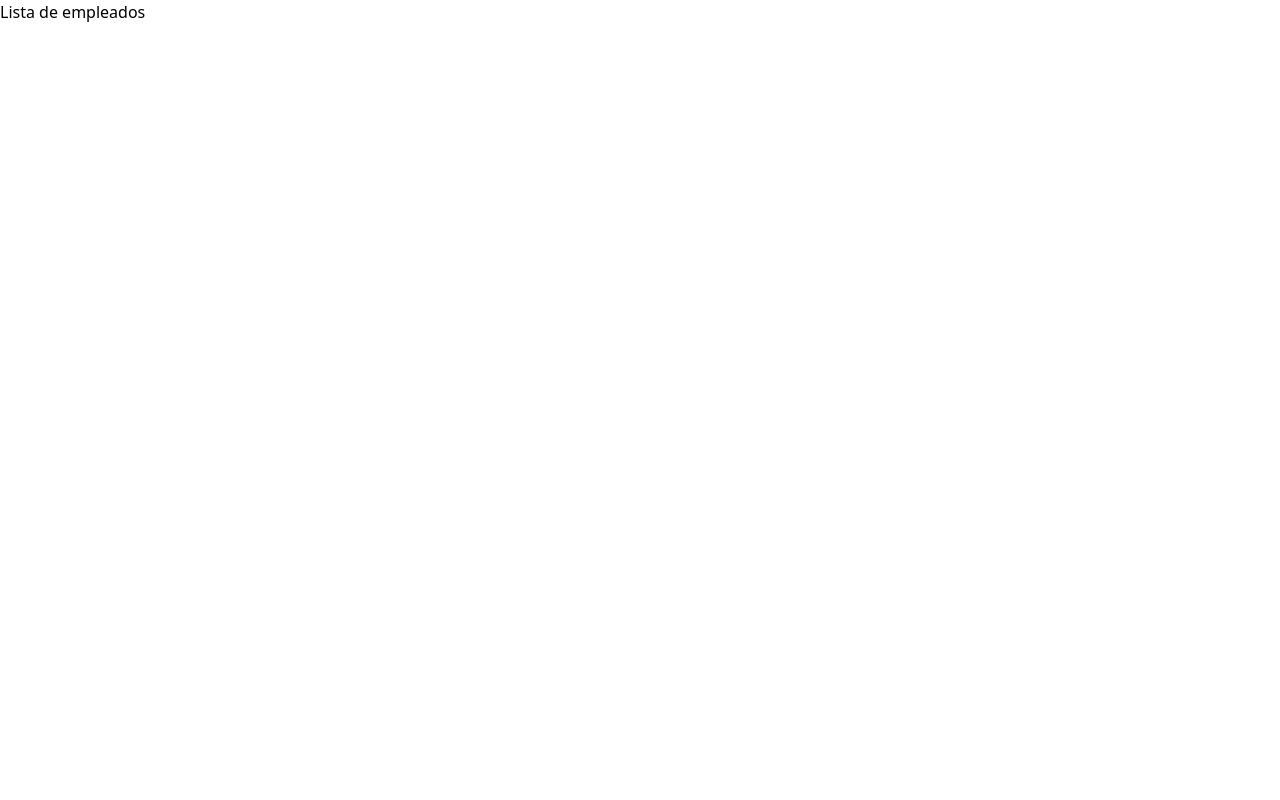
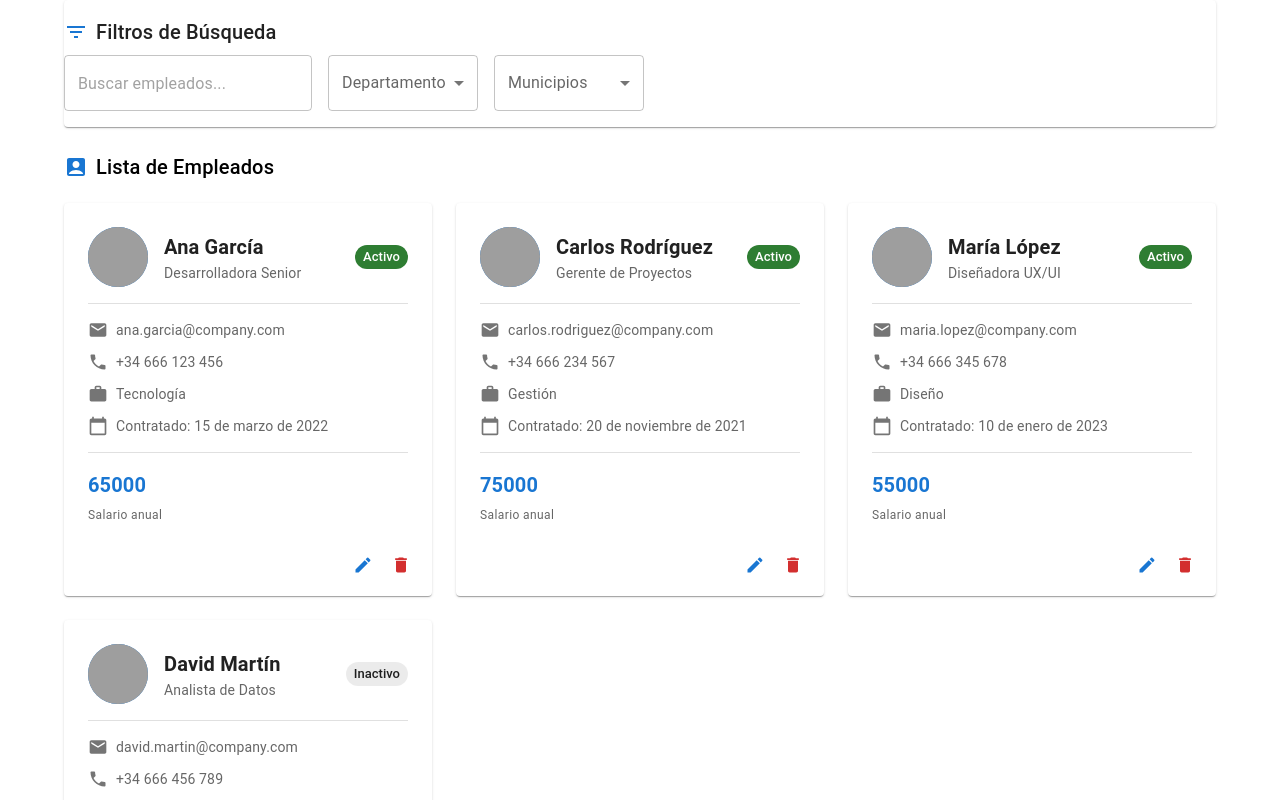
Before and after one commit to c1can/front-pruebaGDA, a React (Vite) app: page /empleados in a window 1280 px wide. Shown: the top 800 px of the page. Built offline with nearby package versions, Linux system fonts and the light colour scheme; grey boxes are pictures that could not be loaded.

Commit message:
add Empleados components

```diff
--- /dev/null
+++ b/src/components/ListaEmpleados.jsx
@@ -0,0 +1,30 @@
+import { useEffect, useState } from "react"
+import { initialEmployees } from "../mocks/empleados"
+import { TarjetaEmpleado } from "./TarjetaEmpleado"
+import { Grid, Box, Typography } from "@mui/material"
+import { AccountBox } from "@mui/icons-material"
+
+export function ListaEmpleados() {
+    const [employees, setEmployees] = useState(initialEmployees)
+
+    useEffect(() => {
+        console.log(employees)
+    }, [])
+
+
+    return(
+        <Box component="div">
+            <Typography variant="h6" sx={{marginY: "20px", display: "flex", alignItems:"center", gap: 1}}>
+                <AccountBox color="primary"/>
+                Lista de Empleados
+            </Typography>
+            <Grid container spacing={3}>
+                {employees.map((employee, index) => <>
+                    <Grid item size={{xs: 6, md: 4}} key={employee.id}>
+                        <TarjetaEmpleado employee={employee}/>
+                    </Grid>
+                </>)}
+            </Grid>
+        </Box>
+    )
+}
--- /dev/null
+++ b/src/components/TarjetaEmpleado.jsx
@@ -0,0 +1,157 @@
+import {
+  Card,
+  CardContent,
+  Avatar,
+  Typography,
+  Chip,
+  IconButton,
+  Box,
+  Stack,
+  Divider
+} from '@mui/material';
+import {
+  Edit as EditIcon,
+  Delete as DeleteIcon,
+  Email as EmailIcon,
+  Phone as PhoneIcon,
+  Work as WorkIcon,
+  CalendarToday as CalendarIcon
+} from '@mui/icons-material';
+
+
+export const TarjetaEmpleado = ({employee}) =>{
+
+    const formatDate = (dateString) => {
+    return new Date(dateString).toLocaleDateString('es-ES', {
+      year: 'numeric',
+      month: 'long',
+      day: 'numeric'
+    });
+  };
+
+  return (
+    <Card
+      sx={{
+        height: '100%',
+        display: 'flex',
+        flexDirection: 'column',
+        transition: 'all 0.3s ease',
+        '&:hover': {
+          transform: 'translateY(-4px)',
+          boxShadow: '0 8px 25px rgba(0,0,0,0.12)'
+        }
+      }}
+    >
+      <CardContent sx={{ flexGrow: 1, p: 3 }}>
+        <Box sx={{ display: 'flex', alignItems: 'center', mb: 2 }}>
+          <Avatar
+            src={employee.avatar}
+            sx={{
+              width: 60,
+              height: 60,
+              mr: 2,
+              bgcolor: 'primary.main',
+              fontSize: '1.2rem',
+              fontWeight: 'bold'
+            }}
+          >
+            {employee.firstName[0]}{employee.lastName[0]}
+          </Avatar>
+          <Box sx={{ flexGrow: 1 }}>
+            <Typography variant="h6" component="h3" fontWeight="bold">
+              {employee.firstName} {employee.lastName}
+            </Typography>
+            <Typography variant="body2" color="text.secondary">
+              {employee.position}
+            </Typography>
+          </Box>
+          <Chip
+            label={employee.status === 'active' ? 'Activo' : 'Inactivo'}
+            color={employee.status === 'active' ? 'success' : 'default'}
+            size="small"
+            sx={{
+              fontWeight: 'medium',
+              textTransform: 'capitalize'
+            }}
+          />
+        </Box>
+
+        <Divider sx={{ my: 2 }} />
+
+        <Stack spacing={1.5}>
+          <Box sx={{ display: 'flex', alignItems: 'center', gap: 1 }}>
+            <EmailIcon color="action" fontSize="small" />
+            <Typography variant="body2" color="text.secondary">
+              {employee.email}
+            </Typography>
+          </Box>
+
+          <Box sx={{ display: 'flex', alignItems: 'center', gap: 1 }}>
+            <PhoneIcon color="action" fontSize="small" />
+            <Typography variant="body2" color="text.secondary">
+              {employee.phone}
+            </Typography>
+          </Box>
+
+          <Box sx={{ display: 'flex', alignItems: 'center', gap: 1 }}>
+            <WorkIcon color="action" fontSize="small" />
+            <Typography variant="body2" color="text.secondary">
+              {employee.department}
+            </Typography>
+          </Box>
+
+          <Box sx={{ display: 'flex', alignItems: 'center', gap: 1 }}>
+            <CalendarIcon color="action" fontSize="small" />
+            <Typography variant="body2" color="text.secondary">
+              Contratado: {formatDate(employee.hireDate)}
+            </Typography>
+          </Box>
+        </Stack>
+
+        <Box sx={{ mt: 2, pt: 2, borderTop: 1, borderColor: 'divider' }}>
+          <Typography variant="h6" color="primary.main" fontWeight="bold">
+            {employee.salary}
+          </Typography>
+          <Typography variant="caption" color="text.secondary">
+            Salario anual
+          </Typography>
+        </Box>
+      </CardContent>
+
+      <Box sx={{
+        p: 2,
+        pt: 0,
+        display: 'flex',
+        justifyContent: 'flex-end',
+        gap: 1
+      }}>
+        <IconButton
+          onClick={() => onEdit(employee)}
+          color="primary"
+          size="small"
+          sx={{
+            '&:hover': {
+              backgroundColor: 'primary.main',
+              color: 'white'
+            }
+          }}
+        >
+          <EditIcon fontSize="small" />
+        </IconButton>
+        <IconButton
+          onClick={() => onDelete(employee.id)}
+          color="error"
+          size="small"
+          sx={{
+            '&:hover': {
+              backgroundColor: 'error.main',
+              color: 'white'
+            }
+          }}
+        >
+          <DeleteIcon fontSize="small" />
+        </IconButton>
+      </Box>
+    </Card>
+  );
+};
--- /dev/null
+++ b/src/mocks/empleados.js
@@ -0,0 +1,54 @@
+export const initialEmployees = [
+  {
+    id: '1',
+    firstName: 'Ana',
+    lastName: 'García',
+    email: 'ana.garcia@company.com',
+    phone: '+34 666 123 456',
+    position: 'Desarrolladora Senior',
+    department: 'Tecnología',
+    salary: 65000,
+    hireDate: '2022-03-15',
+    status: 'active',
+    avatar: 'https://images.pexels.com/photos/774909/pexels-photo-774909.jpeg?auto=compress&cs=tinysrgb&w=150'
+  },
+  {
+    id: '2',
+    firstName: 'Carlos',
+    lastName: 'Rodríguez',
+    email: 'carlos.rodriguez@company.com',
+    phone: '+34 666 234 567',
+    position: 'Gerente de Proyectos',
+    department: 'Gestión',
+    salary: 75000,
+    hireDate: '2021-11-20',
+    status: 'active',
+    avatar: 'https://images.pexels.com/photos/1222271/pexels-photo-1222271.jpeg?auto=compress&cs=tinysrgb&w=150'
+  },
+  {
+    id: '3',
+    firstName: 'María',
+    lastName: 'López',
+    email: 'maria.lopez@company.com',
+    phone: '+34 666 345 678',
+    position: 'Diseñadora UX/UI',
+    department: 'Diseño',
+    salary: 55000,
+    hireDate: '2023-01-10',
+    status: 'active',
+    avatar: 'https://images.pexels.com/photos/1239291/pexels-photo-1239291.jpeg?auto=compress&cs=tinysrgb&w=150'
+  },
+  {
+    id: '4',
+    firstName: 'David',
+    lastName: 'Martín',
+    email: 'david.martin@company.com',
+    phone: '+34 666 456 789',
+    position: 'Analista de Datos',
+    department: 'Tecnología',
+    salary: 60000,
+    hireDate: '2022-07-05',
+    status: 'inactive',
+    avatar: 'https://images.pexels.com/photos/1681010/pexels-photo-1681010.jpeg?auto=compress&cs=tinysrgb&w=150'
+  }
+];
--- a/src/pages/Empleados.jsx
+++ b/src/pages/Empleados.jsx
@@ -1,5 +1,92 @@
-export function Empleados() {
-    return(
-        <h1>Lista de empleados</h1>
-    )
-}
+import {
+  Container,
+  Box,
+  Grid,
+  InputLabel,
+  TextField,
+  FormControl,
+  Select,
+  MenuItem,
+  Typography,
+  Paper,
+  Stack
+} from '@mui/material';
+import {
+  Search as SearchIcon,
+  FilterList as FilterIcon
+} from '@mui/icons-material';
+import { ListaEmpleados } from '../components/ListaEmpleados';
+
+
+export function Empleados () {
+
+  return (
+    <Container maxWidth="lg">
+      {/* Seccion de Filtros*/}
+      <Paper elevation={1} sx={{py: 2, mb: 3 }}>
+        <Typography variant="h6" gutterBottom sx={{ display: 'flex', alignItems: 'center', gap: 1 }}>
+          <FilterIcon color="primary" />
+          Filtros de Búsqueda
+        </Typography>
+
+        <Grid container spacing={2} alignItems="center">
+          <Grid item xs={12} md={4}>
+            <TextField
+              fullWidth
+              placeholder="Buscar empleados..."
+              //value={searchTerm}
+              //onChange={(e) => setSearchTerm(e.target.value)}
+            />
+          </Grid>
+
+          <Grid item xs={12} md={4} sx={{width:"150px"}}>
+            <FormControl fullWidth>
+              <InputLabel>Departamento</InputLabel>
+              <Select
+                label="Departamento"
+              >
+                <MenuItem>Todo fetch Departamentos</MenuItem>
+              </Select>
+            </FormControl>
+          </Grid>
+
+          <Grid item xs={12} md={4} sx={{width:"150px"}}>
+            <FormControl fullWidth>
+              <InputLabel>Municipios</InputLabel>
+              <Select label="Municipios">
+                  <MenuItem key={"ejemplo"} value={"ejemplo"}>fetch municipios</MenuItem>
+              </Select>
+            </FormControl>
+          </Grid>
+        </Grid>
+
+        {/* Active Filters Display */}
+        {[].length > 0 && (
+          <Box sx={{ mt: 2 }}>
+            <Typography variant="body2" color="text.secondary" gutterBottom>
+              Filtros activos:
+            </Typography>
+            <Stack direction="row" spacing={1} flexWrap="wrap">
+                {
+                    /**
+                     * getFilterSummary().map((filter, index) => (
+                <Chip
+                  key={index}
+                  label={filter}
+                  size="small"
+                  color="primary"
+                  variant="outlined"
+                />
+              ))
+                     */
+                }
+
+            </Stack>
+          </Box>
+        )}
+      </Paper>
+
+        <ListaEmpleados />
+    </Container>
+  );
+};
```
